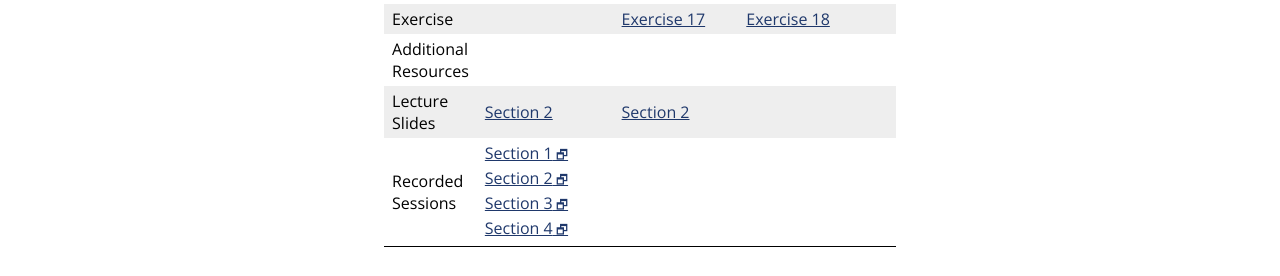
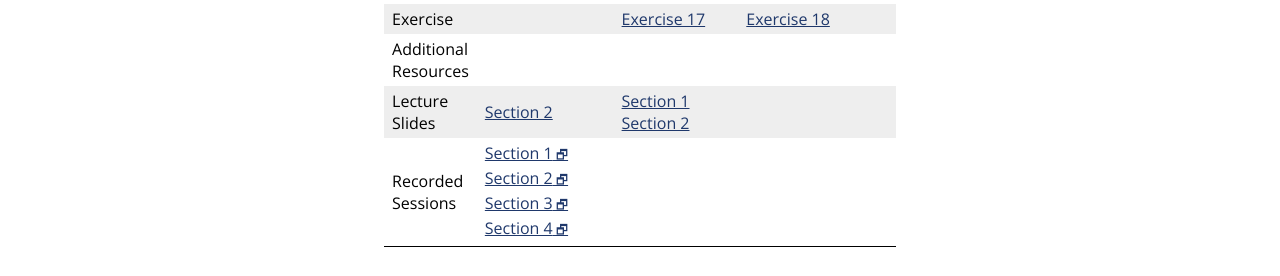
Before and after one commit to jhu-ip/cs220-s22, a Jekyll site: the page built from material.md, in a window 1280 px wide. Shown: the part 874-1150 px from the top of the page. Built offline with Jekyll 4.4.1, drawn with Linux system fonts in a browser that asks for light colours; some web fonts are replaced.

Commit message:
link to day 17 note for sec 01

```diff
--- a/material.csv
+++ b/material.csv
@@ -200,6 +200,7 @@ Week,Day,Date,Type,Link text,URL
 6,2,2-Mar,Slides,Linked lists,slides/day17_linked_lists.pdf
 6,2,2-Mar,Recap,Day 17,questions/day17.html
 6,2,2-Mar,Exercise,Exercise 17,exercise/ex17.html
+6,2,2-Mar,LectureSlides,"Section 1",slides/sec01/day17_notes.pdf
 6,2,2-Mar,LectureSlides,Section 2,slides/sec02/17.pdf
 6,3,4-Mar,Video,More Linked lists,https://jh.hosted.panopto.com/Panopto/Pages/Viewer.aspx?id=06994aeb-6743-4fcd-b69f-ae2300279d42
 6,3,4-Mar,Slides,More Linked lists,slides/day18_more_linked_lists.pdf
--- a/material.md
+++ b/material.md
@@ -348,7 +348,7 @@ the materials for that week.
     <tr>
       <td>Lecture<br>Slides</td>
       <td><a href='slides/sec02/16.pdf'>Section 2</a></td>
-      <td><a href='slides/sec02/17.pdf'>Section 2</a></td>
+      <td><a href='slides/sec01/day17_notes.pdf'>Section 1</a><br><a href='slides/sec02/17.pdf'>Section 2</a></td>
       <td></td>
     </tr>
     <tr>
```
